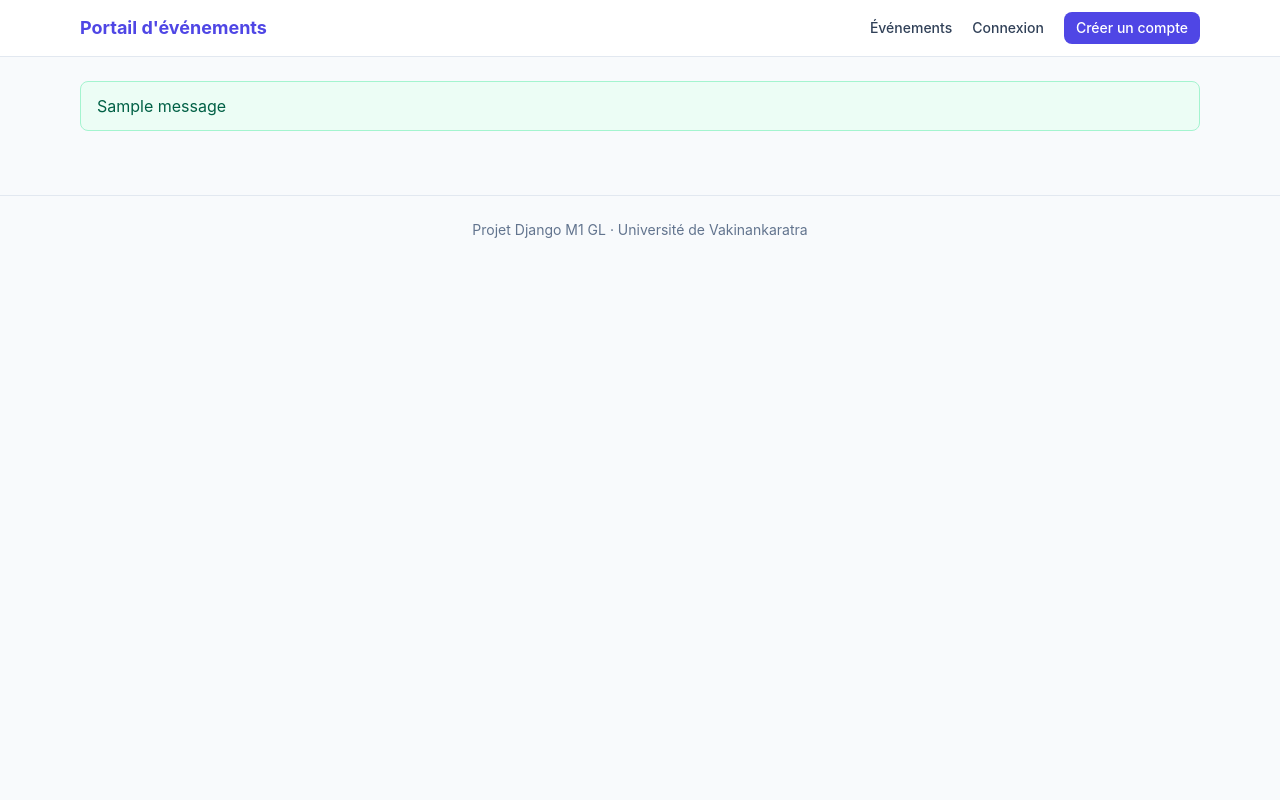
After one commit to hasiniainarebecca/gestion_evenements, a Django app: template templates/base.html in a window 1280 px wide. The commit adds this page. Run offline with Django 5.2, Linux system fonts and the light colour scheme; the template is opened without the code that fills it, so the values that code supplies are empty; tables that the repository leaves empty hold one stand-in row (values such as "Sample post"); one stand-in notice (Sample message) is shown.

Commit message:
Ajout de base.html et du partiel des messages

```diff
--- /dev/null
+++ b/templates/base.html
@@ -0,0 +1,44 @@
+{% load static %}
+<!DOCTYPE html>
+<html lang="fr">
+<head>
+  <meta charset="utf-8">
+  <meta name="viewport" content="width=device-width, initial-scale=1">
+  <title>{% block title %}Événements{% endblock %} · Portail d'événements</title>
+  <link rel="stylesheet" href="{% static 'css/output.css' %}">
+</head>
+<body class="min-h-screen bg-slate-50 text-slate-900 antialiased">
+  <header class="border-b border-slate-200 bg-white">
+    <div class="mx-auto flex max-w-6xl flex-wrap items-center justify-between gap-3 px-4 py-3">
+      <a href="{% url 'event_list' %}" class="text-lg font-bold text-brand-600">Portail d'événements</a>
+      <nav class="flex flex-wrap items-center gap-x-5 gap-y-2 text-sm font-medium text-slate-700">
+        <a href="{% url 'event_list' %}" class="hover:text-brand-600">Événements</a>
+        {% if user.is_authenticated %}
+          <a href="{% url 'my_registrations' %}" class="hover:text-brand-600">Mes inscriptions</a>
+          {% if perms.events.add_evenement %}
+            <a href="{% url 'manager_dashboard' %}" class="hover:text-brand-600">Gestion</a>
+          {% endif %}
+          <span class="text-slate-500">{{ user.username }}</span>
+          <form method="post" action="{% url 'logout' %}">
+            {% csrf_token %}
+            <button type="submit" class="hover:text-brand-600">Déconnexion</button>
+          </form>
+        {% else %}
+          <a href="{% url 'login' %}" class="hover:text-brand-600">Connexion</a>
+          <a href="{% url 'signup' %}" class="rounded-lg bg-brand-600 px-3 py-1.5 text-white hover:bg-brand-700">Créer un compte</a>
+        {% endif %}
+      </nav>
+    </div>
+  </header>
+
+  {% include 'partials/messages.html' %}
+
+  <main class="mx-auto max-w-6xl px-4 py-8">
+    {% block content %}{% endblock %}
+  </main>
+
+  <footer class="border-t border-slate-200 py-6 text-center text-sm text-slate-500">
+    Projet Django M1 GL · Université de Vakinankaratra
+  </footer>
+</body>
+</html>
--- /dev/null
+++ b/templates/partials/messages.html
@@ -0,0 +1,10 @@
+{% if messages %}
+<div class="mx-auto max-w-6xl space-y-3 px-4 pt-6">
+  {% for message in messages %}
+    <div role="{% if message.tags == 'error' %}alert{% else %}status{% endif %}"
+         class="rounded-lg border px-4 py-3 {% if message.tags == 'success' %}border-emerald-200 bg-emerald-50 text-emerald-800{% elif message.tags == 'error' %}border-red-200 bg-red-50 text-red-800{% elif message.tags == 'warning' %}border-amber-200 bg-amber-50 text-amber-800{% else %}border-sky-200 bg-sky-50 text-sky-800{% endif %}">
+      {{ message }}
+    </div>
+  {% endfor %}
+</div>
+{% endif %}
```
Also changed, not shown: static/css/output.css.
